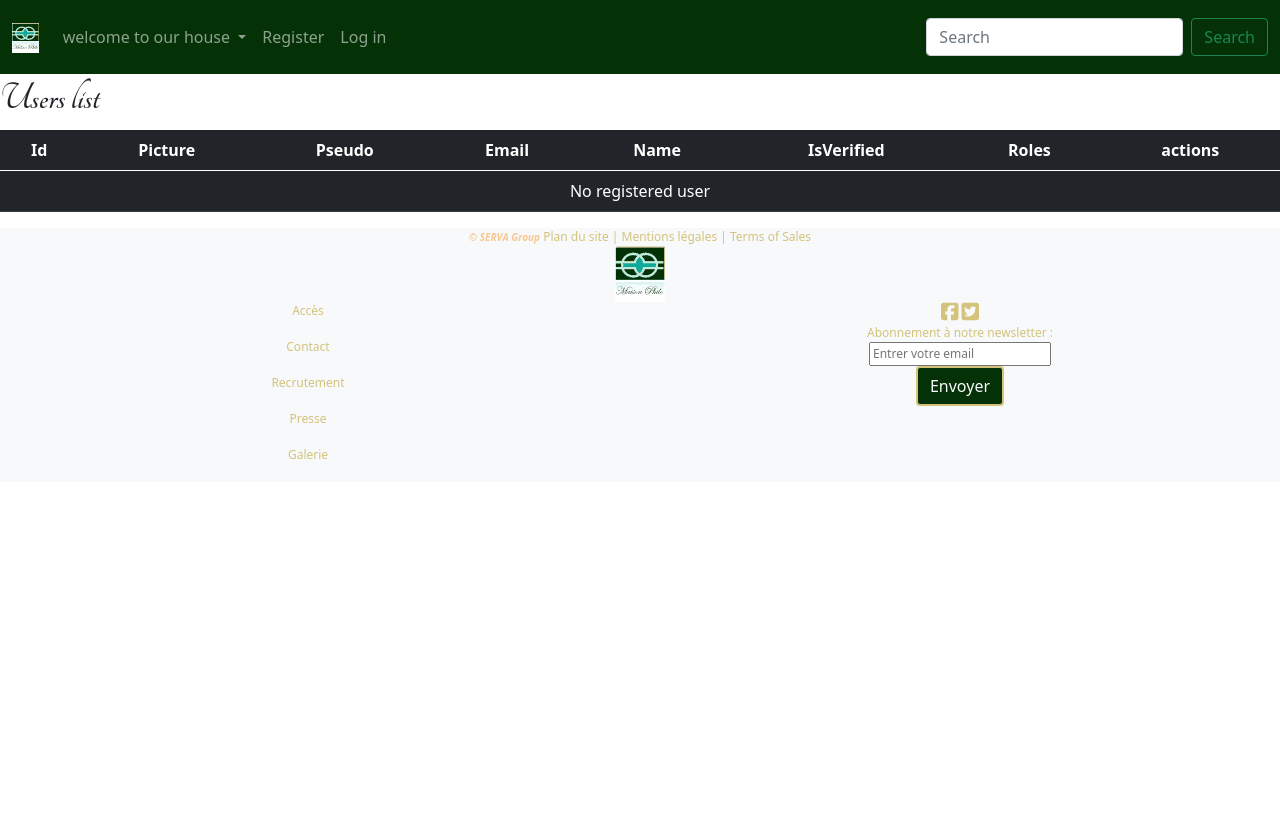
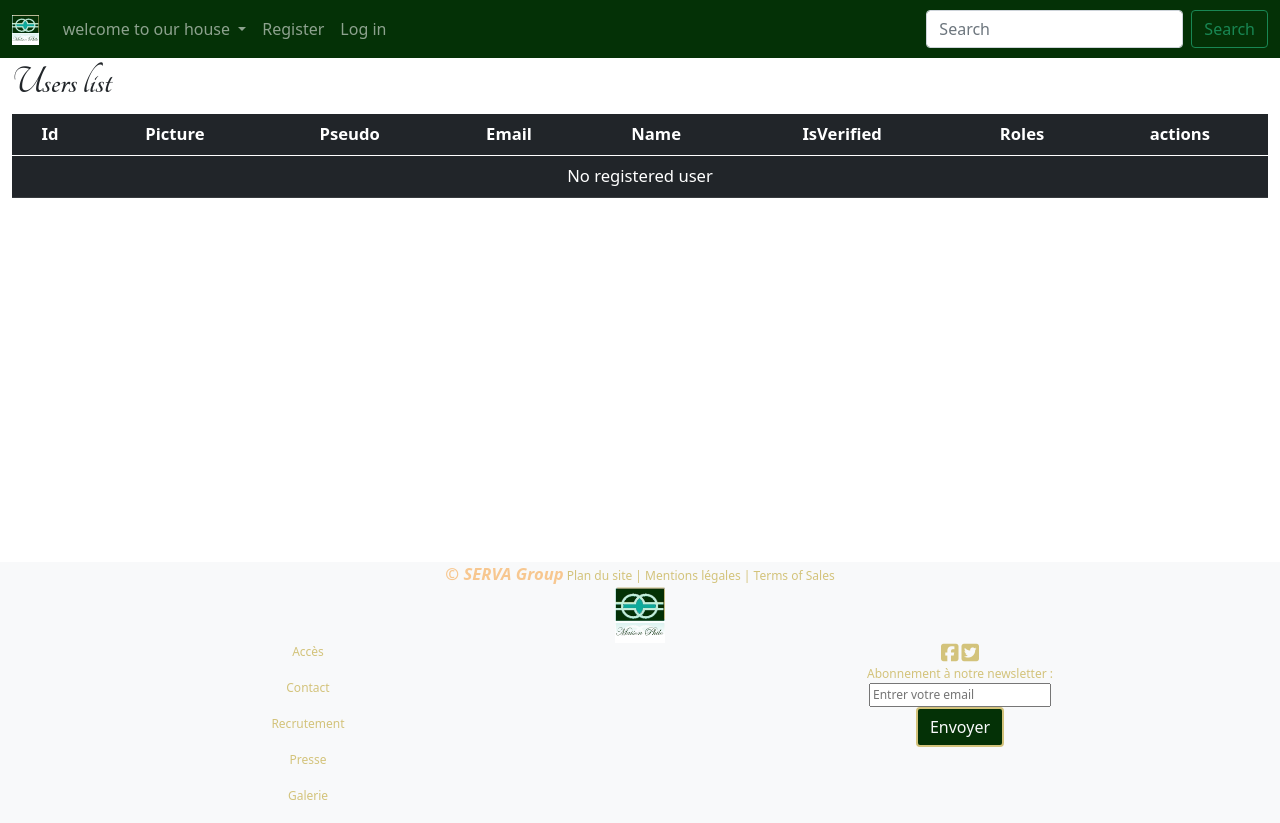
Before and after one commit to Michael-Serva/maison_philo_v2, a Symfony app: template templates/admin/index.html.twig in a window 1280 px wide. Before the commit the page ends 459 px from the top, so only its background shows below. Run offline with Twig, Linux system fonts and the light colour scheme; the template is opened without the code that fills it, so the values that code supplies are empty; some libraries are stand-ins or nearby versions.

Commit message:
before crud product

```diff
--- a/public/css/style.css
+++ b/public/css/style.css
@@ -7,13 +7,21 @@
 html {
     overflow-x: hidden;
 }
+table{
+    font-size: 1.3vw;
+}
+div.main.container-fluid{
+    min-height: 63vh;
+}
 nav img{
     max-height: 30px;
 }
 nav.navbar {
     background-color: var(--navbar-bg-color);
 }
-
+img.rounded-circle{
+    max-width: 7vw;
+}
 /* Cacher / afficher le mot de passe */
 .field-icon {
     float: right;
@@ -54,7 +62,7 @@
 }
 
 em{
-    font-size: 10px;
+    font-size: 1.3vw;
     color: var(--emcolor);
 }
 .text-site {
--- a/templates/base.html.twig
+++ b/templates/base.html.twig
@@ -12,16 +12,17 @@
         {% include "component/atoms/head.html.twig" %}
         {% block stylesheet %}{% endblock %}
     </head>
-    <div>
+    <body>
         {% include "component/organisms/navbarComponent.html.twig" with {
             routePath : 'app_dashboard_home',
         } %}
-        {% block body %}{% endblock %}
-        {% block javascripts %}
-            {% include "component/atoms/script.html.twig" %}
-        {% endblock %}
+        <div class="main container-fluid"> {% block body %}{% endblock %}
+            {% block javascripts %}
+                {% include "component/atoms/script.html.twig" %}
+            {% endblock %}
+        </div>
         {% block footer %}
             {% include "component/atoms/footer.html.twig" %}
         {% endblock %}
-    </div>
+    </body>
 </html>
--- a/templates/component/atoms/language.html.twig
+++ b/templates/component/atoms/language.html.twig
@@ -19,10 +19,7 @@
 		{% endif %}
 	{% endfor %}
 </div> #}
- <pre>
-{{ dump(app.request.locale) }}
 
-</pre>
 {% for locale in locales %}
 	{% if locale != app.request.locale %}
 		<a href="{{ path('change_locale', {'locale' : locale})}}">{{ locale }}</a>
```
Also changed, not shown: templates/admin/show.html.twig (+7 -3 lines).
